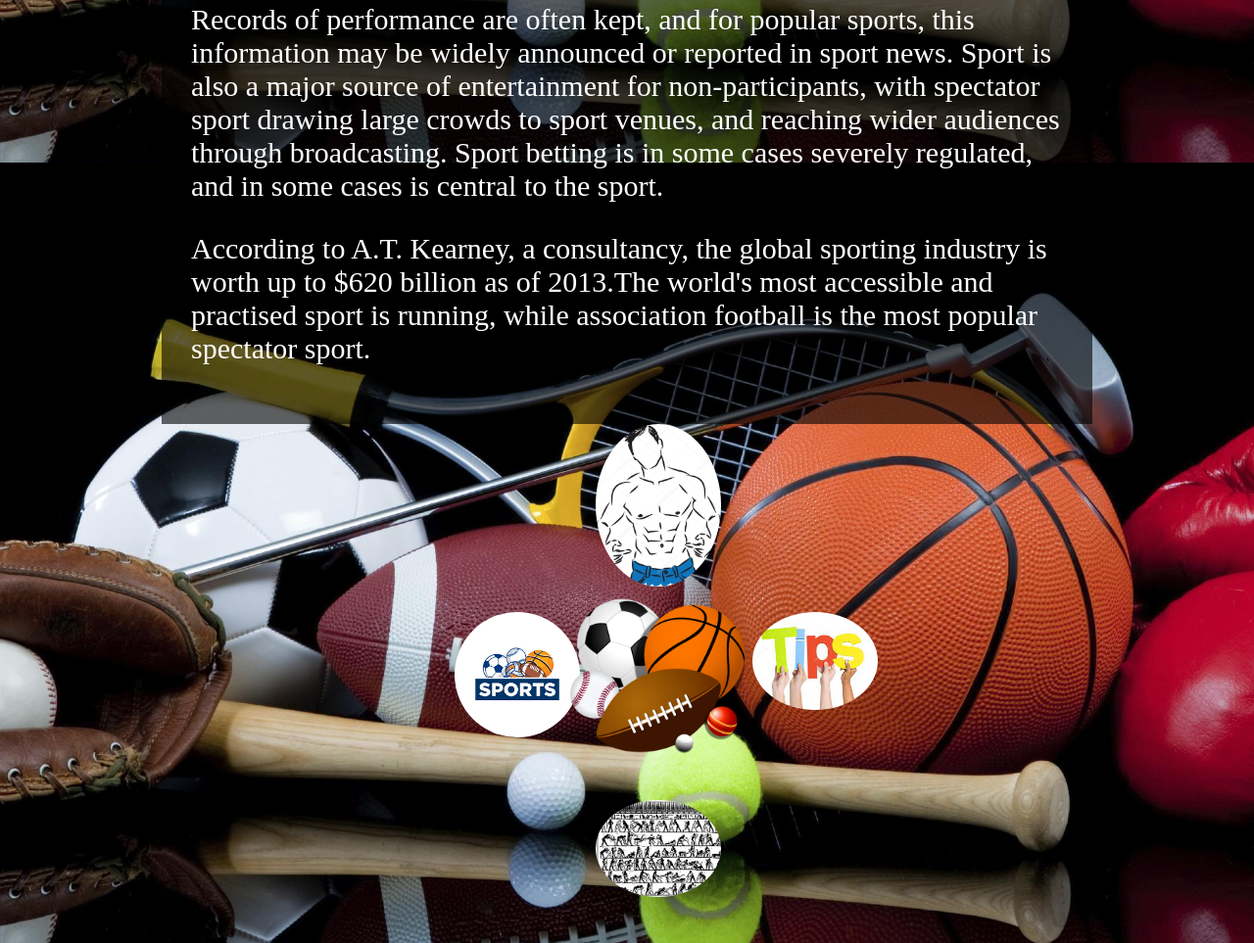
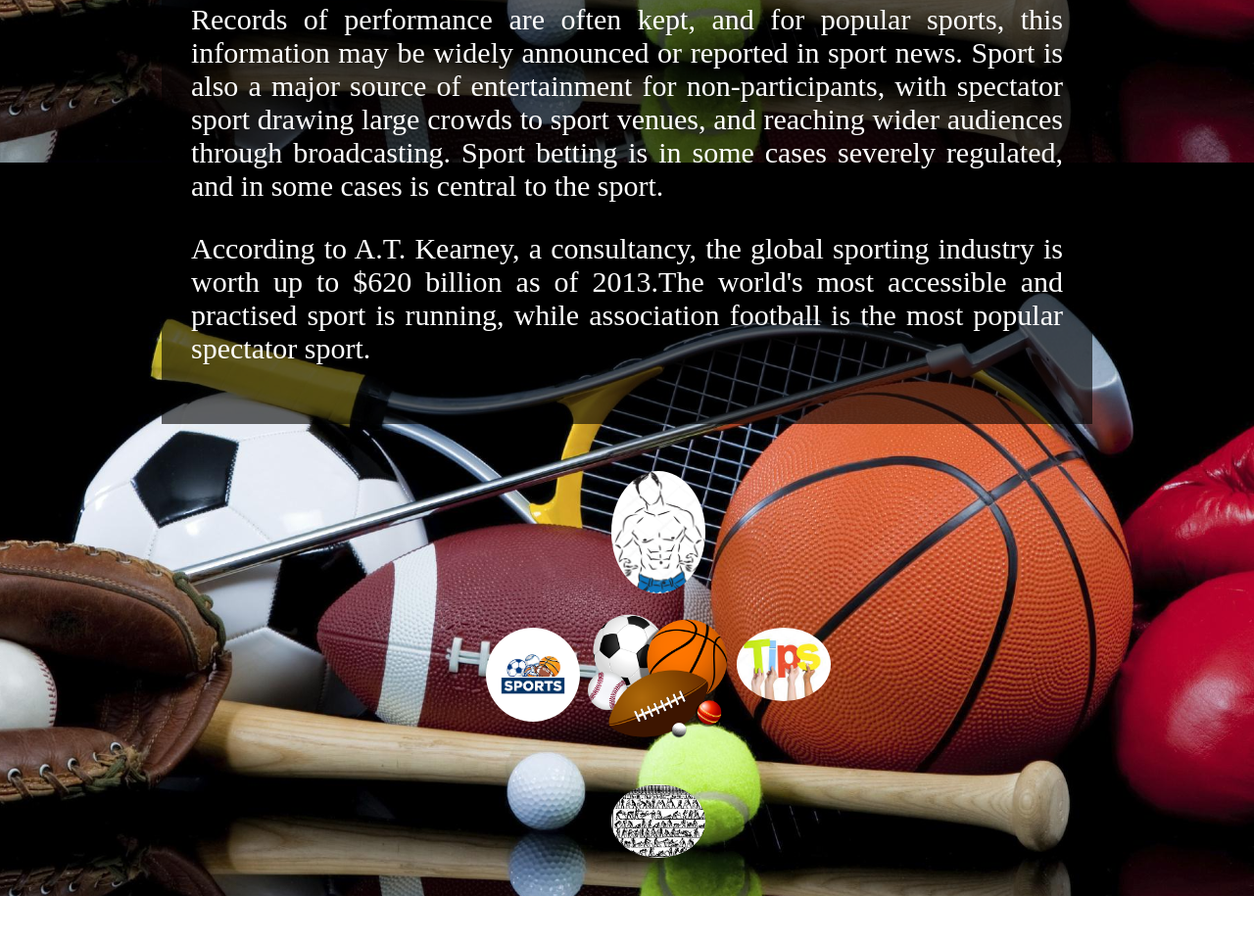
Before and after one commit to mina474/Sports, a plain HTML site: page home.html in a window 1280 px wide. Shown: the part 1434-2397 px from the top of the page at 98% size. After the commit the page ends 2349 px from the top, so only its background shows below. Drawn offline with Linux system fonts and the light colour scheme.

Commit message:
Update p2.css

```diff
--- a/p2.css
+++ b/p2.css
@@ -6,6 +6,10 @@ background-image: url(10716235.jpg);
      background-repeat:no-repeat;
      background-attachment: fixed;
      background-size: cover;
+}
+dd , p ,h3 ,h4{
+  text-align: justify;
+  text-justify: inter-caracter;
 }
 
 
@@ -112,15 +116,15 @@ div.base {
     .circle-container {
   position: relative;
   /* 1 */
-  width: 20em;
-  height: 20em;
+  width: 15em;
+  height: 15em;
   padding: 0;
   border-radius: 50%;
   list-style: none;
   /* 2 */
   box-sizing: content-box;
   /* 3 */
-  margin: 5em 2em;
+  margin: 8em 2em;
   bottom: 10px;
  /* border: solid 1px tomato;*/
 }
@@ -135,21 +139,21 @@ div.base {
   top: auto;
   bottom: 0px;
   left: 50%;
-  width: 10em;
-  height: 10em;
-  margin: -3em;
+  width: 8em;
+  height: 8em;
+  margin: -2em;
 }
 .circle-container > :nth-of-type(1) {
-  transform: rotate(90deg) translate(12em) rotate(-90deg);
+  transform: rotate(90deg) translate(10em) rotate(-90deg);
 }
 .circle-container > :nth-of-type(2) {
-  transform: rotate(180deg) translate(9em) rotate(-180deg);
+  transform: rotate(180deg) translate(8em) rotate(-180deg);
 }
 .circle-container > :nth-of-type(3) {
-  transform: rotate(270deg) translate(12em) rotate(-270deg);
+  transform: rotate(270deg) translate(10em) rotate(-270deg);
 }
 .circle-container > :nth-of-type(4) {
-  transform: rotate(360deg) translate(10em) rotate(-360deg);
+  transform: rotate(360deg) translate(8em) rotate(-360deg);
 }
 /*.circle-container > :nth-of-type(5) {
   transform: rotate(310deg) translate(10em) rotate(-310deg);
```
